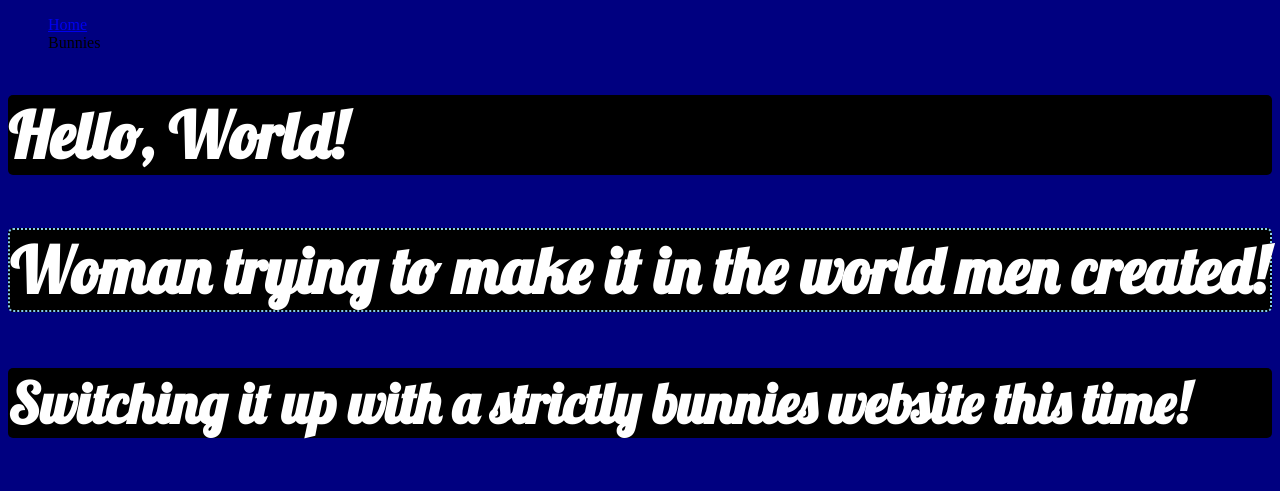
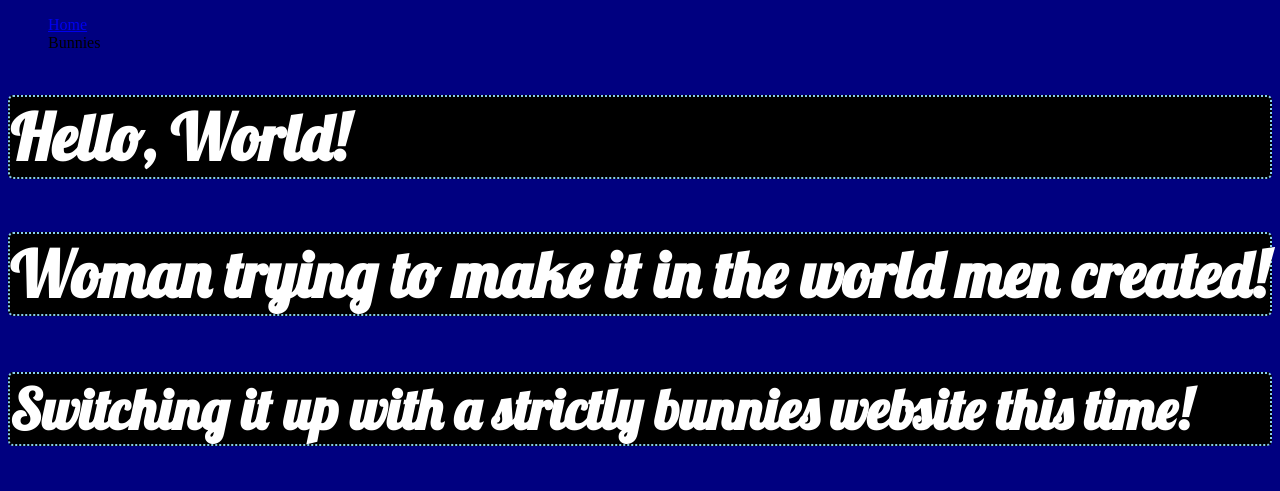
Before and after one commit to BurgundyBunny/CreativeBunny.github.io, a plain HTML site: page index.html in a window 1280 px wide. Shown: the top 491 px of the page. Drawn offline with Linux system fonts and the light colour scheme.

Commit message:
Update mystyle.css

```diff
--- a/mystyle.css
+++ b/mystyle.css
@@ -4,7 +4,7 @@ h1 {background-color: black;
 color: white;
 font-family: "Lobster";
 font-size: 64px;
-border: 2px dotted mustardyellow;
+border: 2px dotted skyblue;
 border-radius: 5px;}
 
 h2 {background-color: black;
@@ -18,7 +18,7 @@ h3 {background-color: black;
 color: white;
 font-family: "Lobster";
 font-size: 56px;
-border: 2px dotted mustardyellow;
+border: 2px dotted skyblue;
 border-radius: 5px;}
 
 nav {float: none;}
```
